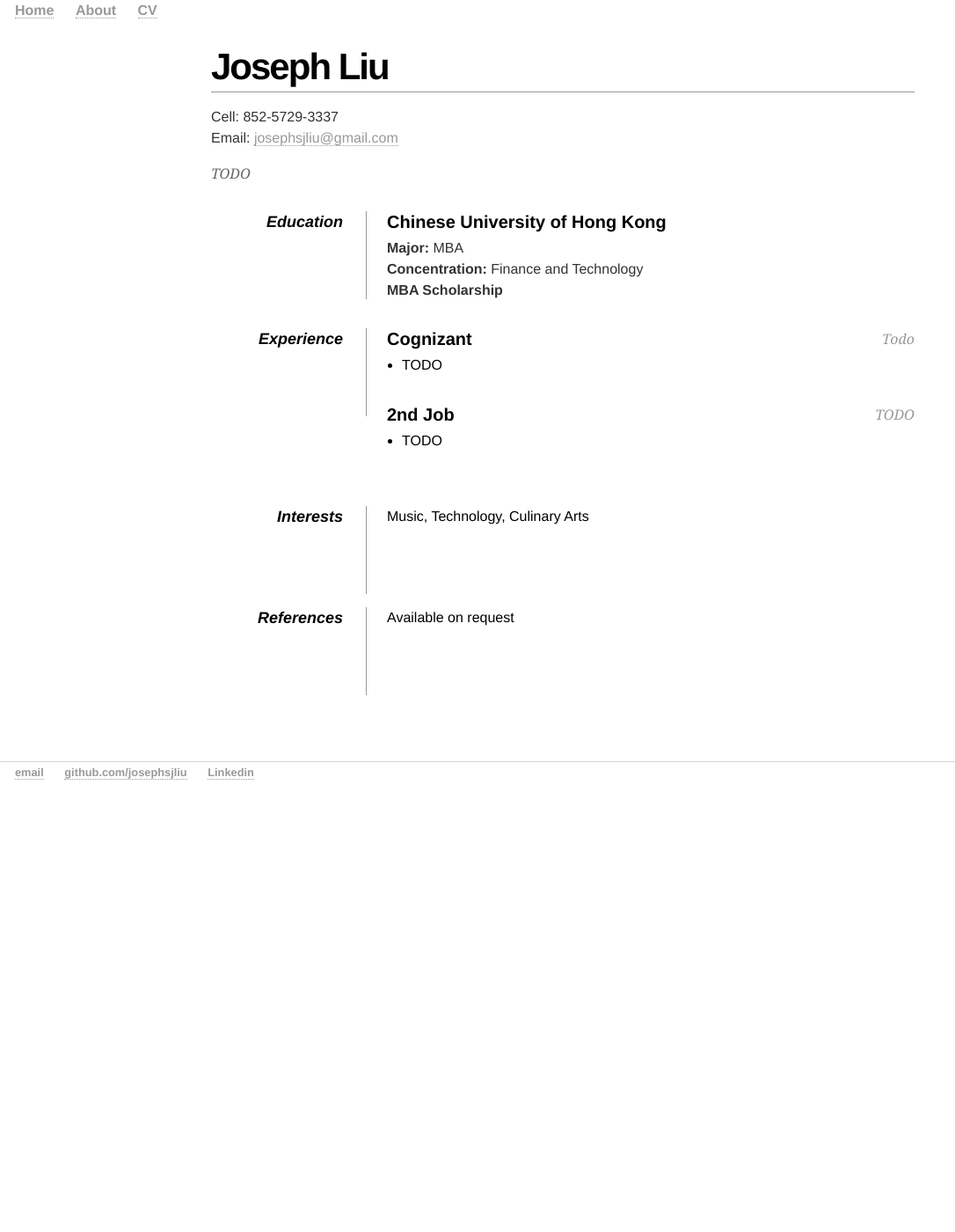
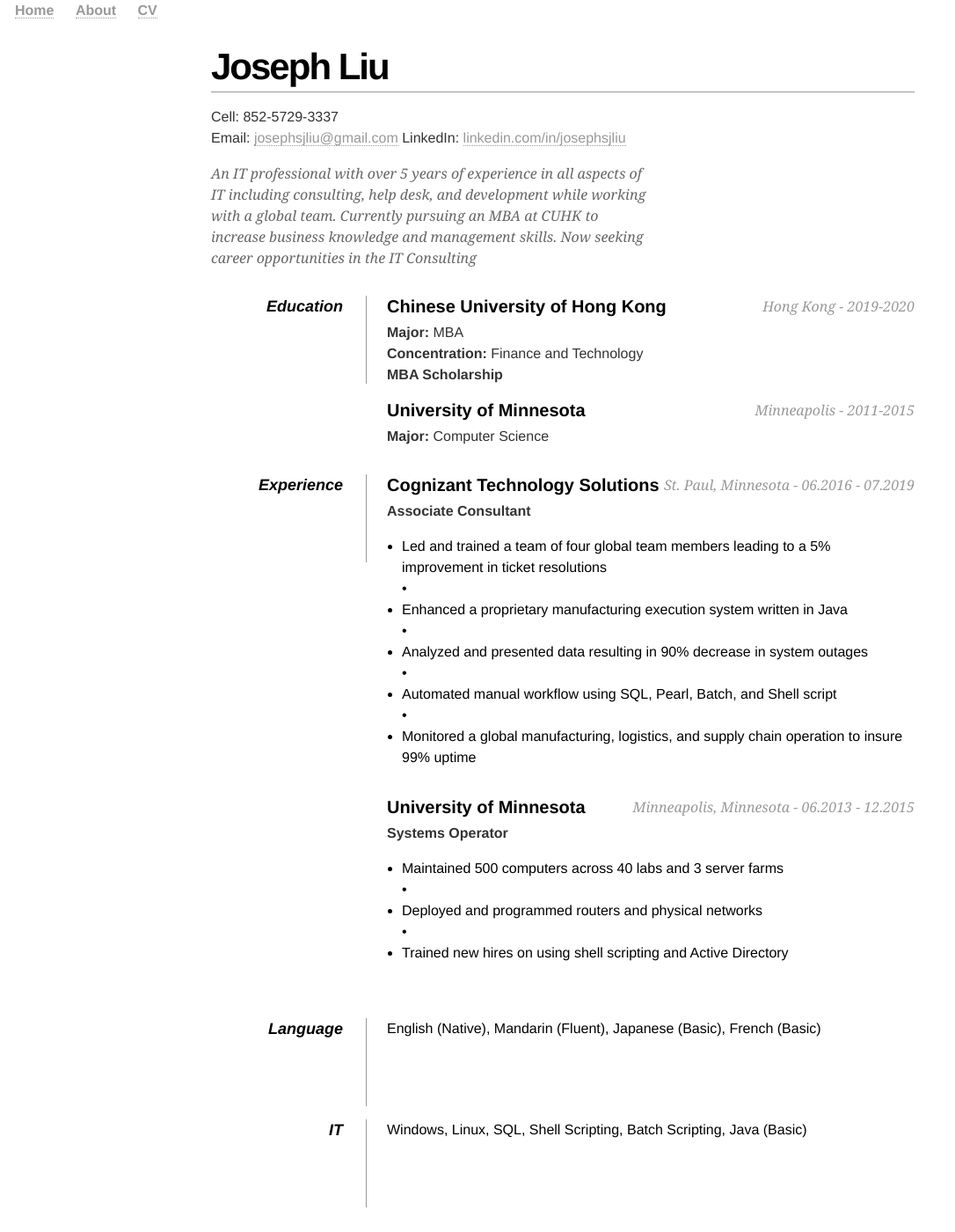
Before and after one commit to josephsjliu/josephsjliu.github.io, a Jekyll site: the page built from cv/index.html, in a window 1280 px wide and 1400 px high. Shown: the whole window at 88% size, without its empty margins (0-1086 px from the left). Built offline with Jekyll 4.4.1, drawn with Linux system fonts in a browser that asks for light colours.

Commit message:
Updated CV

```diff
--- a/cv/index.html
+++ b/cv/index.html
@@ -42,18 +42,20 @@ title: Joseph's CV Page
         <div id="contact-info" class="vcard">
 
             <!-- Microformats! -->
-
+			<!-- Name-->
             <h1 class="fn">Joseph Liu</h1>
 
+			<!-- Contact Info-->
             <p>
                 Cell: <span class="tel">852-5729-3337</span><br />
                 Email: <a class="email" href="mailto:josephsjliu@gmail.com">josephsjliu@gmail.com</a>
+				LinkedIn: <a class="website" href="www.linkedin.com/in/josephsjliu/">linkedin.com/in/josephsjliu</a>
             </p>
         </div>
-
+        <!-- Objective>  -->
         <div id="objective">
             <p>
-                TODO
+                An IT professional with over 5 years of experience in all aspects of IT including consulting, help desk, and development while working with a global team. Currently pursuing an MBA at CUHK to increase business knowledge and management skills. Now seeking career opportunities in the IT Consulting
             </p>
         </div>
 
@@ -64,10 +66,13 @@ title: Joseph's CV Page
 
             <dt>Education</dt>
             <dd>
-                <h2>Chinese University of Hong Kong</h2>
+                <h2>Chinese University of Hong Kong<span>Hong Kong - 2019-2020</span></h2>
                 <p><strong>Major:</strong> MBA<br />
                    <strong>Concentration:</strong> Finance and Technology <br />
 				   <strong>MBA Scholarship</strong>
+				</p>
+				<h2>University of Minnesota<span>Minneapolis - 2011-2015</span></h2>
+                <p><strong>Major:</strong> Computer Science<br />
 				</p>
             </dd>
 
@@ -75,15 +80,23 @@ title: Joseph's CV Page
 
 			<dt>Experience</dt>
             <dd>
-                <h2>Cognizant <span>Todo</span></h2>
+                <h2>Cognizant Technology Solutions<span>St. Paul, Minnesota - 06.2016 - 07.2019</span></h2>
+				<p><strong>Associate Consultant</strong></p>
                 <ul>
-                    <li>TODO</li>
+                    <li>Led and trained a team of four global team members leading to a 5% improvement in ticket resolutions</li>
+•					<li>Enhanced a proprietary manufacturing execution system written in Java</li>
+•					<li>Analyzed and presented data resulting in 90% decrease in system outages</li>
+•					<li>Automated manual workflow using SQL, Pearl, Batch, and Shell script</li>
+•					<li>Monitored a global manufacturing, logistics, and supply chain operation to insure 99% uptime</li>
 
                 </ul>
 
-                <h2>2nd Job <span>TODO</span></h2>
+                <h2>University of Minnesota <span>Minneapolis, Minnesota - 06.2013 - 12.2015</span></h2>
+				<p><strong>Systems Operator</strong></p>
                 <ul>
-                    <li>TODO</li>
+                    <li>Maintained 500 computers across 40 labs and 3 server farms</li>
+•					<li>Deployed and programmed routers and physical networks</li>
+•					<li>Trained new hires on using shell scripting and Active Directory</li>
 
                 </ul>
             </dd>
@@ -103,7 +116,16 @@ title: Joseph's CV Page
 
 
             <dd class="clear"></dd>
+			<dt>Language</dt>
+            <dd>English (Native), Mandarin (Fluent), Japanese (Basic), French (Basic)</dd>
 
+            <dd class="clear"></dd>
+			<dt>IT</dt>
+			<dd>Windows, Linux, SQL, Shell Scripting, Batch Scripting, Java (Basic)</dd>
+
+			<dd class="clear"></dd>
+			<dd class="clear"></dd>
+			<dd class="clear"></dd>
             <dt>Interests</dt>
             <dd>Music, Technology, Culinary Arts</dd>
 
```
